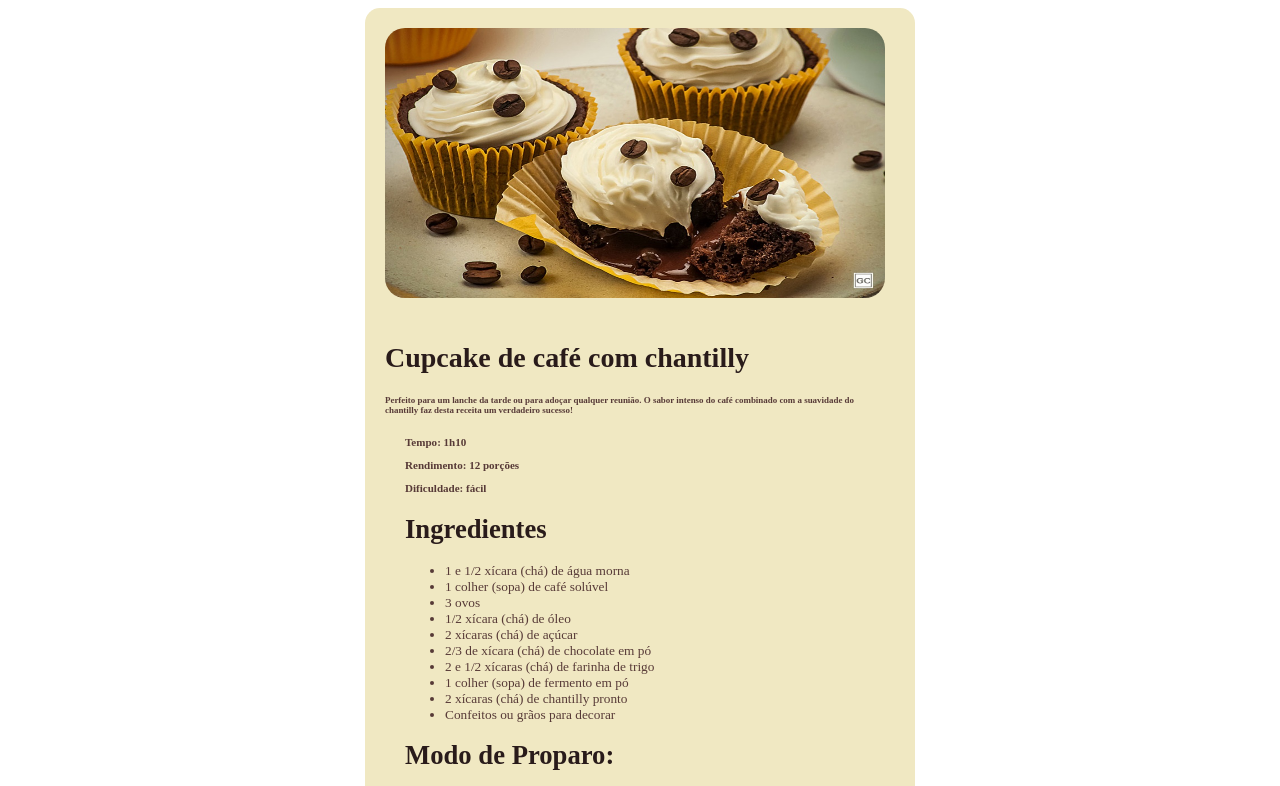
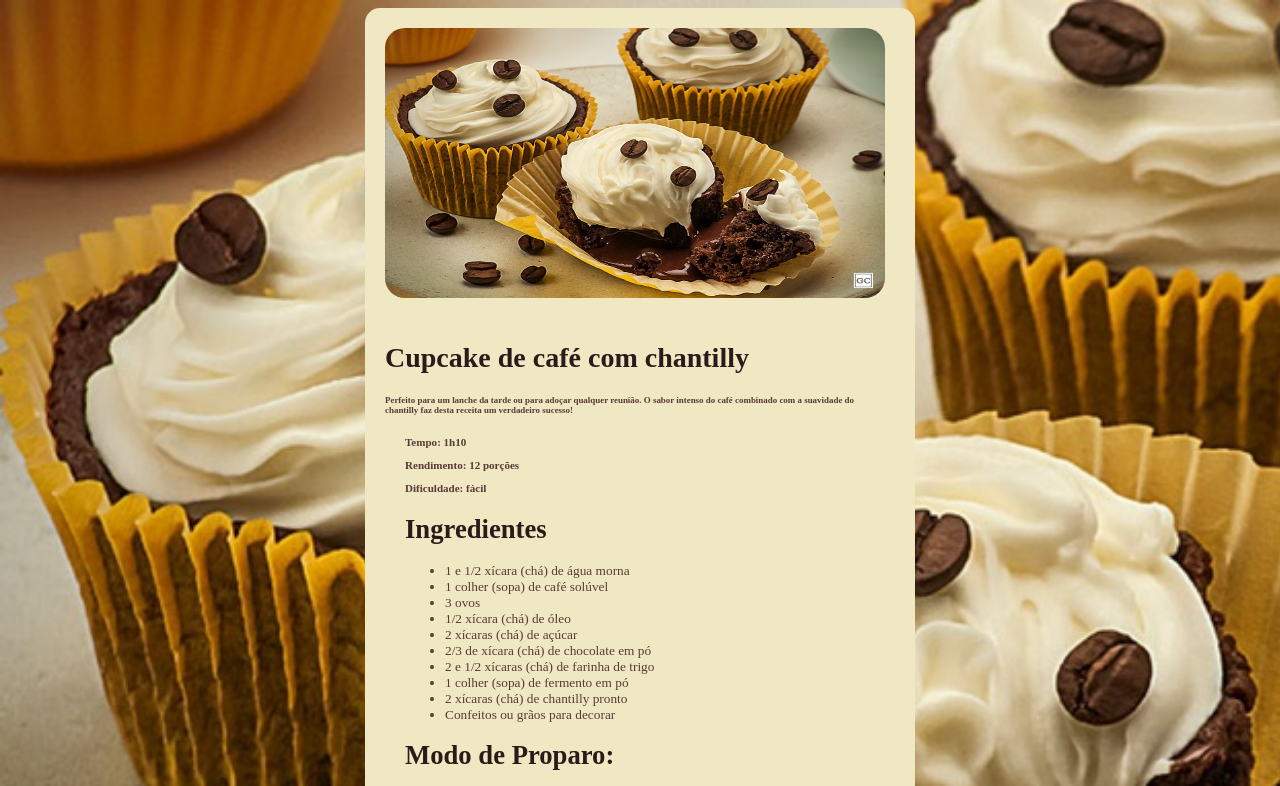
Before and after one commit to yJeanx11x/receitaCupcake, a plain HTML site: page index.html in a window 1280 px wide. Shown: the top 786 px of the page. Drawn offline with Linux system fonts and the light colour scheme.

Commit message:
add img no fundo da pagina no body

```diff
--- a/src/style/style.css
+++ b/src/style/style.css
@@ -1,3 +1,7 @@
+body{
+  background-image: url(../img/cupca.jpg);
+  background-size: cover;
+}
 .contener {
   width: 550px;
   height: auto;
```
